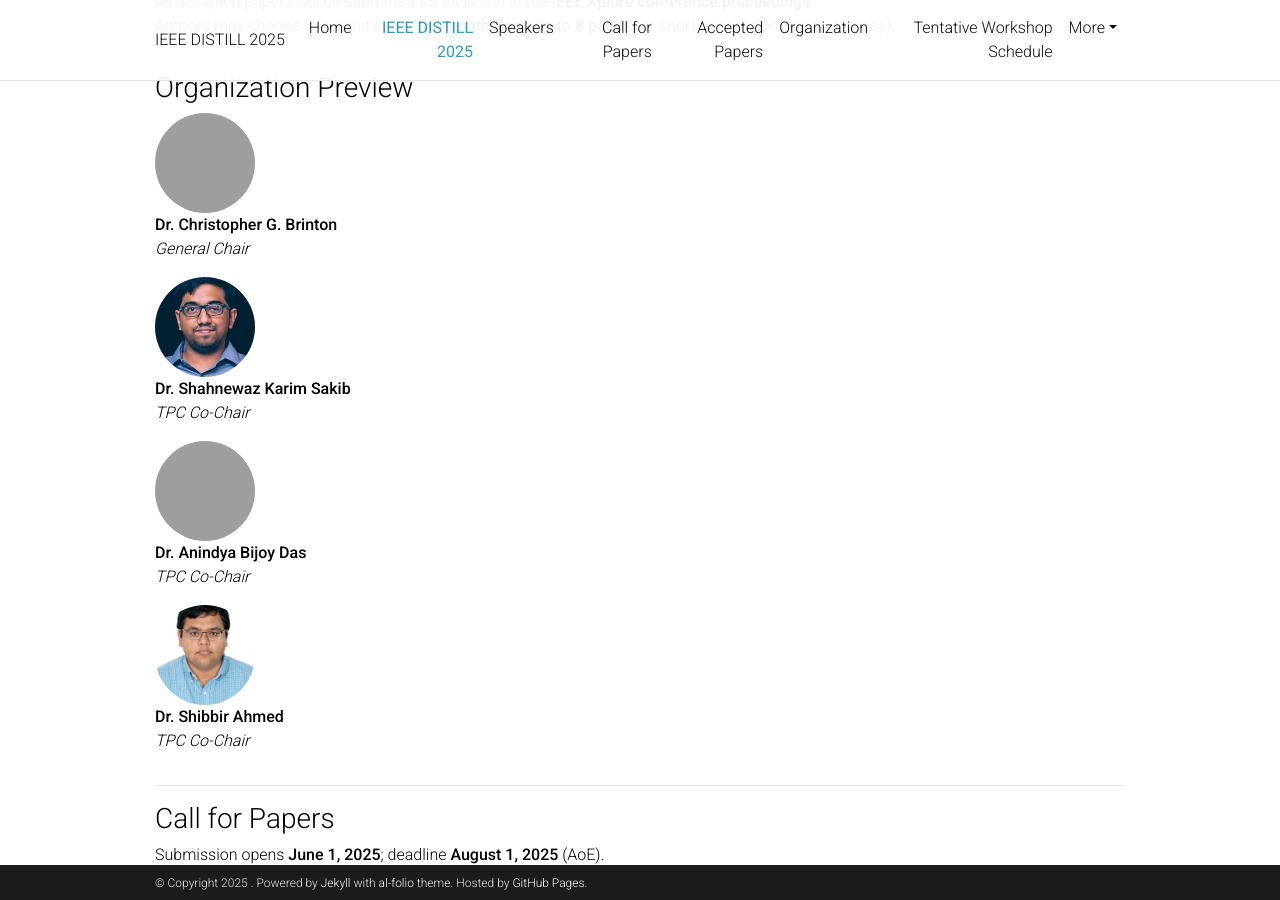
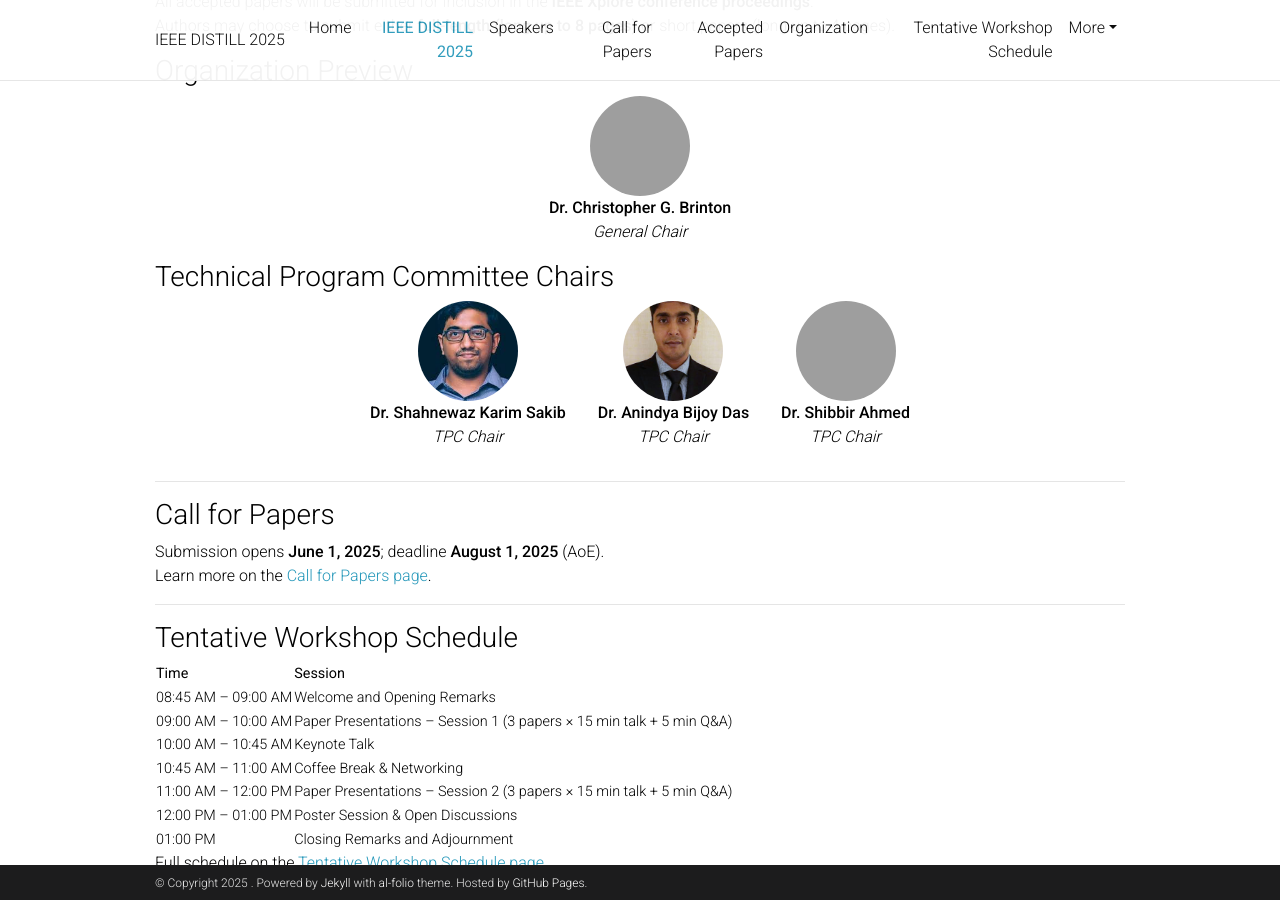
Before and after one commit to ieeedistill/ieeedistill.github.io, a Jekyll site: the page built from _pages/home.md, in a window 1280 px wide and 900 px high, scrolled down 1135 px, cut to the strip 0-900 px from the top of the window. Built offline with Jekyll 4.4.1, drawn with Linux system fonts in a browser that asks for light colours; comment, search, counter and statistics services are not loaded; a style sheet for code colours, icons or effects is not loaded; grey boxes are pictures that could not be loaded.

Commit message:
Update home.md

```diff
--- a/_pages/home.md
+++ b/_pages/home.md
@@ -50,42 +50,43 @@ nav_order: 1
 All accepted papers will be submitted for inclusion in the **IEEE Xplore conference proceedings**.
 Authors may choose to submit either **full-length (long up to 8 pages)** or short papers (long up to 4 pages).
 
----
-
 ### Organization Preview
 
-<div class="team-container" style="justify-content:center; gap:2rem; margin-bottom:2rem;">
-  <div class="team-member">
-    <img
-      src="{{ '/assets/img/brinton.jpg' | relative_url }}"
-      alt="Dr. Christopher G. Brinton"
-      style="width:100px; height:100px; object-fit:cover; border-radius:50%;"
-    />
-    <p><strong>Dr. Christopher G. Brinton</strong><br><em>General Chair</em></p>
-  </div>
-  <div class="team-member">
+<p align="center">
+  <img
+    src="{{ '/assets/img/brinton.jpg' | relative_url }}"
+    alt="Dr. Christopher G. Brinton"
+    style="width:100px; height:100px; object-fit:cover; border-radius:50%;"
+  /><br>
+  <strong>Dr. Christopher G. Brinton</strong><br><em>General Chair</em>
+</p>
+
+### Technical Program Committee Chairs
+
+<div style="display:flex; justify-content:center; align-items:center; gap:2rem; flex-wrap:wrap; margin-bottom:2rem;">
+  <div style="text-align:center;">
     <img
       src="{{ '/assets/img/shahnewaz.jpg' | relative_url }}"
       alt="Dr. Shahnewaz Karim Sakib"
       style="width:100px; height:100px; object-fit:cover; border-radius:50%;"
-    />
-    <p><strong>Dr. Shahnewaz Karim Sakib</strong><br><em>TPC Co-Chair</em></p>
+    /><br>
+    <strong>Dr. Shahnewaz Karim Sakib</strong><br><em>TPC Chair</em>
   </div>
-  <div class="team-member">
+  <div style="text-align:center;">
     <img
-      src="{{ '/assets/img/anindya2.png' | relative_url }}"
+      src="{{ '/assets/img/anindya.jpg' | relative_url }}"
       alt="Dr. Anindya Bijoy Das"
       style="width:100px; height:100px; object-fit:cover; border-radius:50%;"
-    />
-    <p><strong>Dr. Anindya Bijoy Das</strong><br><em>TPC Co-Chair</em></p>
+    /><br>
+    <strong>Dr. Anindya Bijoy Das</strong><br><em>TPC Chair</em>
   </div>
-  <div class="team-member">
+  <div style="text-align:center;">
     <img
-      src="{{ '/assets/img/shibbirahmed.jpg' | relative_url }}"
+      src="{{ '/assets/img/shibbir.jpg' | relative_url }}"
       alt="Dr. Shibbir Ahmed"
       style="width:100px; height:100px; object-fit:cover; border-radius:50%;"
-    />
-    <p><strong>Dr. Shibbir Ahmed</strong><br><em>TPC Co-Chair</em></p>
+    /><br>
+    <strong>Dr. Shibbir Ahmed</strong><br><em>TPC Chair</em>
   </div>
 </div>
 
```
